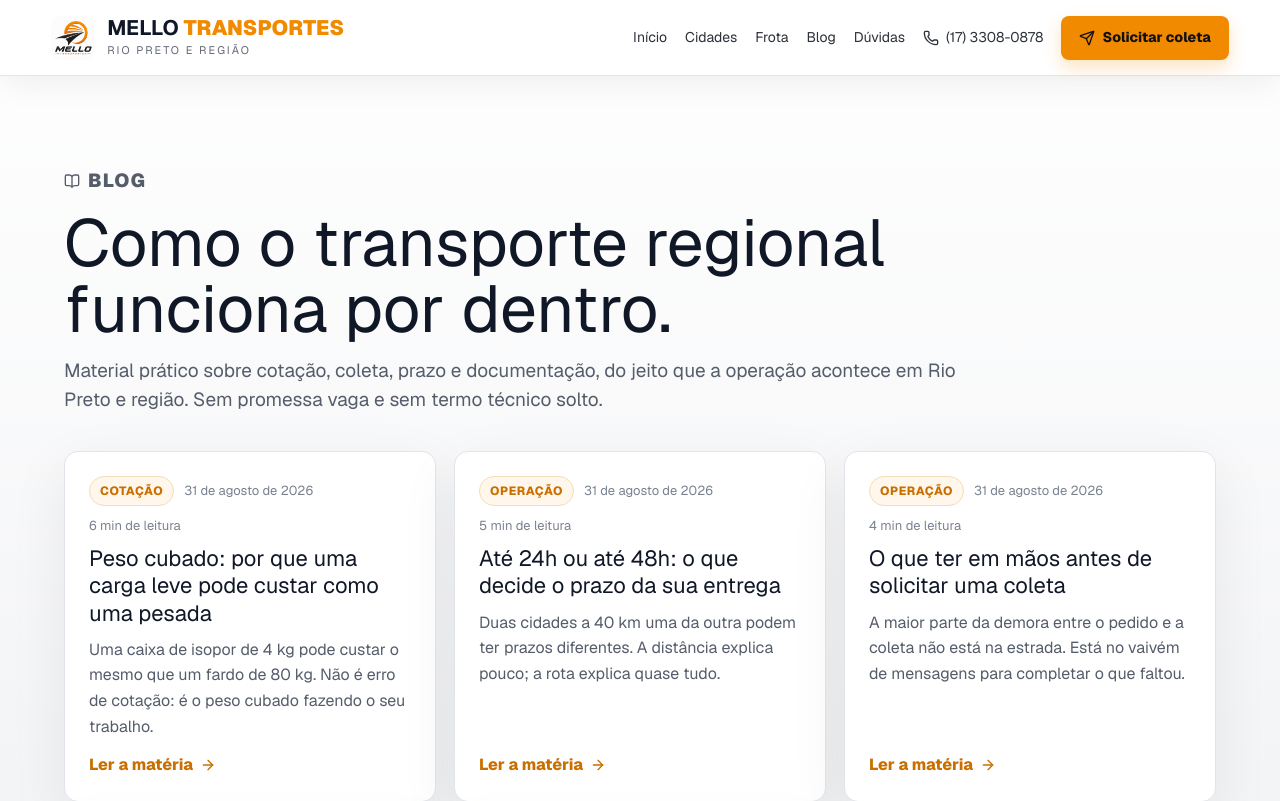
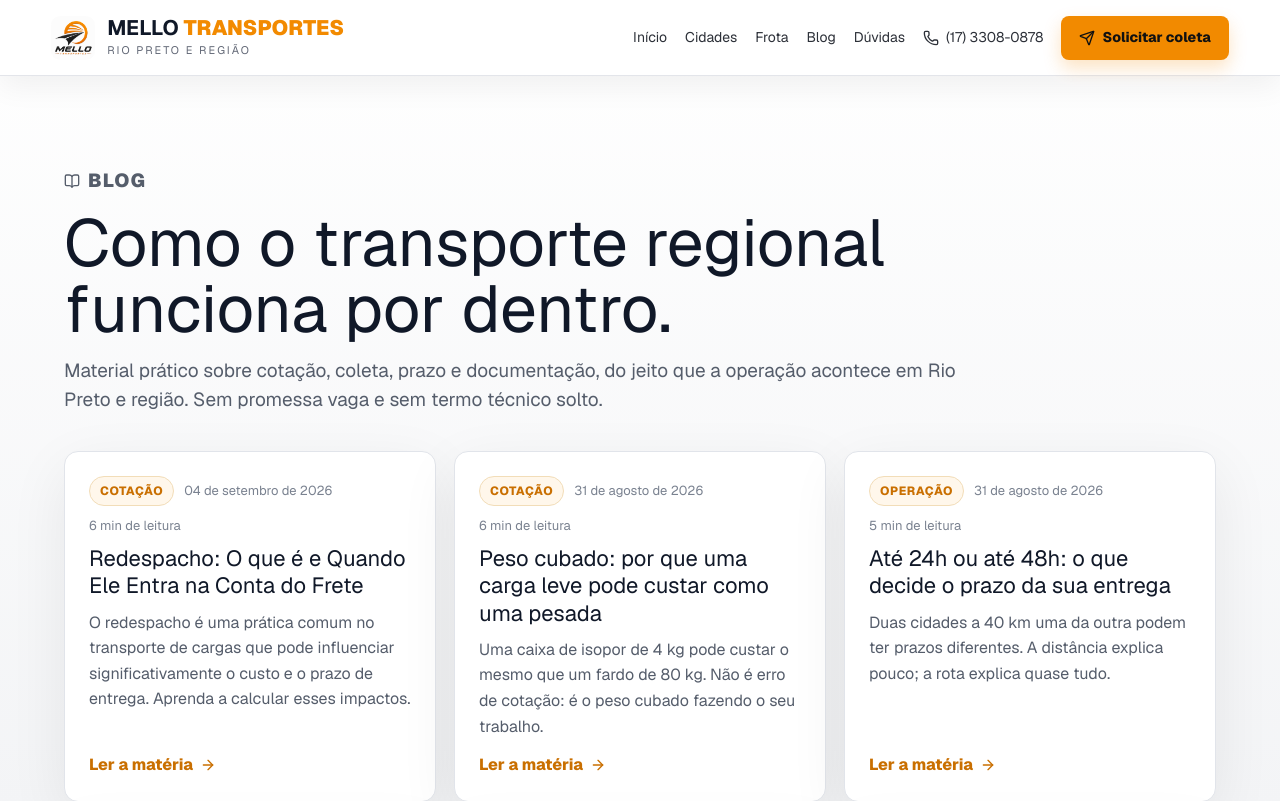
Before and after one commit to avilaops/TMS, a Next.js app: page /blog in a window 1280 px wide. Shown: the top 801 px of the page. Built offline with nearby package versions, Linux system fonts and the light colour scheme; no server answers.

Commit message:
Materia: Redespacho: O que é e Quando Ele Entra na Conta do Frete

```diff
--- a/src/content/blog.ts
+++ b/src/content/blog.ts
@@ -367,6 +367,99 @@ export const posts: Post[] = [
       },
     ],
   },
+  {
+    slug: "redespacho-como-funciona",
+    coverImage: "/blog-capas/redespacho-como-funciona.png",
+    coverImageAlt:
+      "Galpão de logística com paletes, caixas e caminhão em doca, equipe organizando remessas, luz natural entrando.",
+    title: "Redespacho: O que é e Quando Ele Entra na Conta do Frete",
+    description:
+      "Entenda o conceito de redespacho e como ele pode impactar o custo e o prazo das suas entregas, com exemplos práticos e cálculos que você pode conferir.",
+    excerpt:
+      "O redespacho é uma prática comum no transporte de cargas que pode influenciar significativamente o custo e o prazo de entrega. Aprenda a calcular esses impactos.",
+    category: "Cotação",
+    publishedAt: "2026-09-04",
+    readingMinutes: 6,
+    body: [
+      {
+        type: "p",
+        text: "No transporte de cargas, nem sempre uma única transportadora pode cobrir todo o trajeto necessário. Quando isso acontece, recorre-se ao redespacho, que envolve a transferência da carga para um segundo transportador.",
+      },
+      {
+        type: "h2",
+        text: "Definição de Redespacho",
+      },
+      {
+        type: "p",
+        text: "Redespacho é o processo pelo qual uma transportadora inicial transfere a carga para outra, que concluirá a entrega até o destino final. Isso é frequente quando o destino está além da área de cobertura da primeira transportadora.",
+      },
+      {
+        type: "h2",
+        text: "Como o Redespacho Afeta o Custo?",
+      },
+      {
+        type: "p",
+        text: "O redespacho pode elevar o custo do frete, pois envolve múltiplas transportadoras. Cada uma cobra por seus serviços e pela utilização de seus recursos. Vamos entender como isso se reflete nos custos.",
+      },
+      {
+        type: "h3",
+        text: "Componentes do Custo",
+      },
+      {
+        type: "ul",
+        items: [
+          "A **distância adicional** percorrida pelo segundo transportador",
+          "**Taxas de manuseio** e transferência de carga",
+          "Possíveis **encargos administrativos** e de coordenação",
+        ],
+      },
+      {
+        type: "h3",
+        text: "Exemplo de Cálculo",
+      },
+      {
+        type: "p",
+        text: "Considere um frete que custa R$ 1.000,00 para uma entrega direta. Com redespacho, o custo adicional pode incluir R$ 200,00 pela distância extra e R$ 100,00 em taxas administrativas, totalizando R$ 1.300,00.",
+      },
+      {
+        type: "h2",
+        text: "Impacto nos Prazos de Entrega",
+      },
+      {
+        type: "p",
+        text: "Além do custo, o redespacho pode influenciar o prazo de entrega. A carga precisa ser transferida entre transportadoras, o que pode resultar em prazos mais longos.",
+      },
+      {
+        type: "table",
+        head: ["Tipo de Frete", "Prazo Estimado"],
+        rows: [
+          ["Entrega Direta", "Até 24 horas"],
+          ["Com Redespacho", "Até 48 horas"],
+        ],
+      },
+      {
+        type: "h3",
+        text: "Situações que Exigem Redespacho",
+      },
+      {
+        type: "p",
+        text: "O redespacho é comum para entregas em locais remotos ou fora da cobertura da transportadora inicial. Ele garante que a carga chegue ao destino final de maneira eficiente.",
+      },
+      {
+        type: "note",
+        title: "Nota Importante",
+        text: "Considere sempre discutir com sua transportadora sobre a necessidade de redespacho e como isso pode afetar seu orçamento e cronograma de entrega.",
+      },
+      {
+        type: "h2",
+        text: "Conclusão",
+      },
+      {
+        type: "p",
+        text: "O redespacho é uma ferramenta valiosa no transporte de cargas, mas é importante entender seus impactos no custo e no prazo para tomar decisões informadas. Para mais informações ou para planejar suas necessidades de transporte, entre em contato com nossa equipe comercial.",
+      },
+    ],
+  },
 ];
 
 export function getPost(slug: string): Post | undefined {
```
